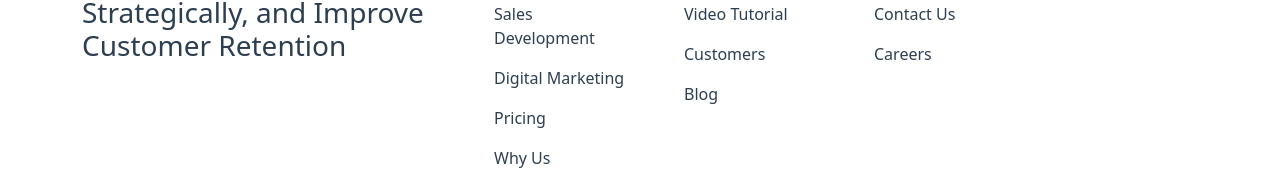
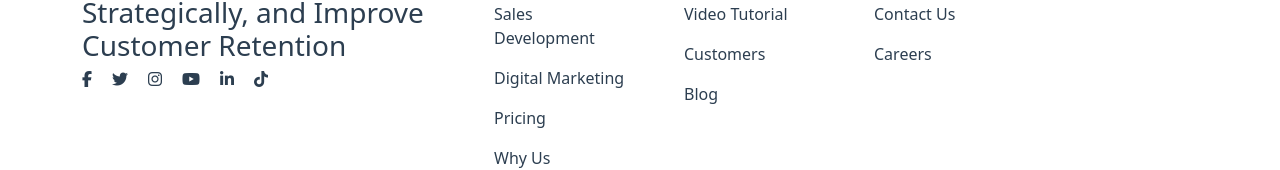
Before and after one commit to Trusimo/proj-html-vuejs, a Vue app: page / in a window 1280 px wide. Shown: the part 7995-8165 px from the top of the page. Built offline with nearby package versions, Linux system fonts and the light colour scheme.

Commit message:
adds social icons

```diff
--- a/src/components/TheFooter.vue
+++ b/src/components/TheFooter.vue
@@ -3,8 +3,13 @@
         <div class="row">
             <div class="col-4">
                 <h3>Grow Your Online Business Strategically, and Improve Customer Retention</h3>
-                <div class="flex">
-
+                <div class="flex-social">
+                    <i class="fa-brands fa-facebook-f"></i>
+                    <i class="fa-brands fa-twitter"></i>
+                    <i class="fa-brands fa-instagram"></i>
+                    <i class="fa-brands fa-youtube"></i>
+                    <i class="fa-brands fa-linkedin-in"></i>
+                    <i class="fa-brands fa-tiktok"></i>
                 </div>
             </div>
             <div class="col-2">
@@ -76,5 +81,9 @@ export default {
 
 
 <style>
-
+.flex-social {
+    display: flex;
+    justify-content: flex-start;
+    gap: 20px;
+}
 </style>
```
